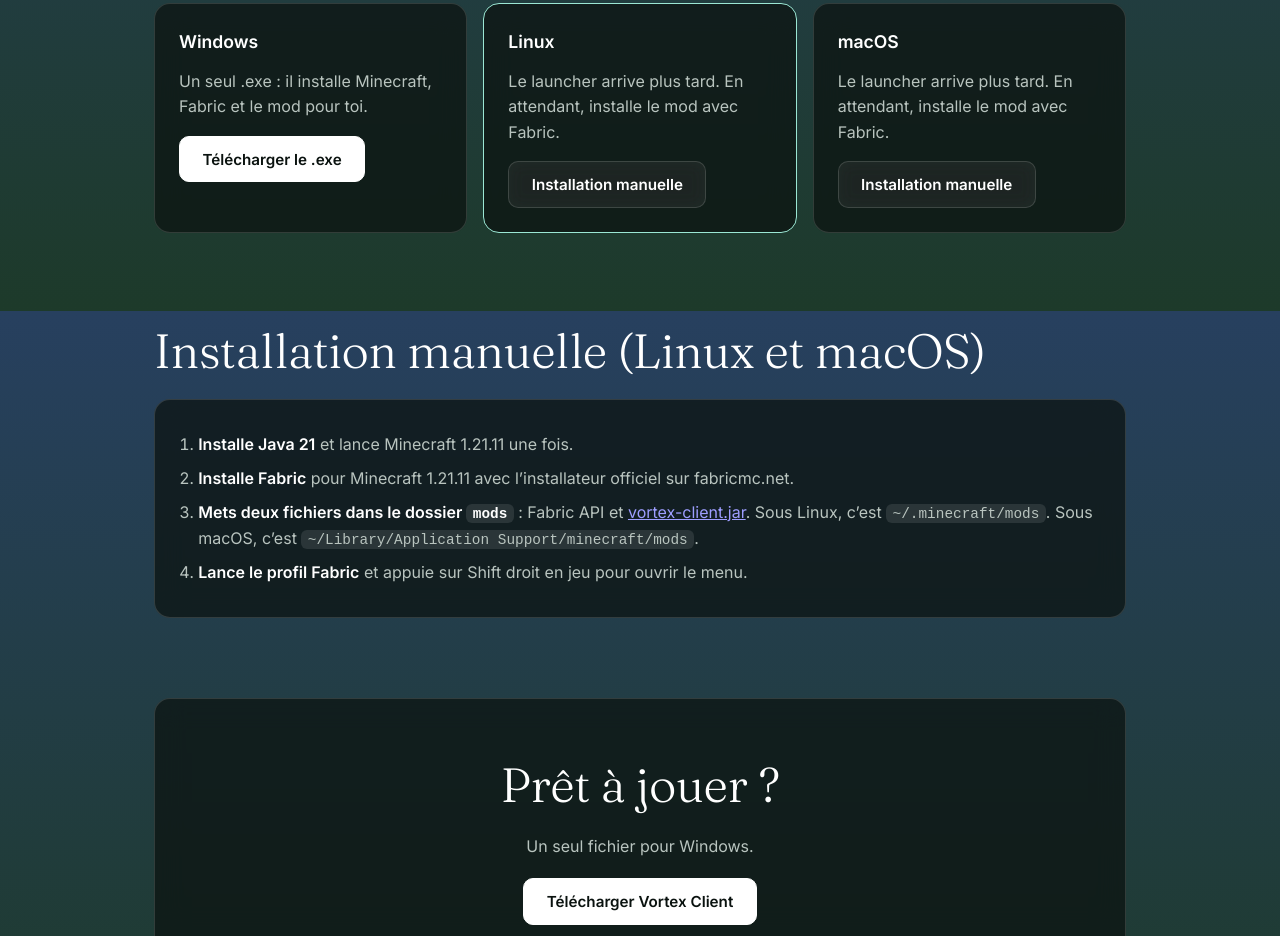
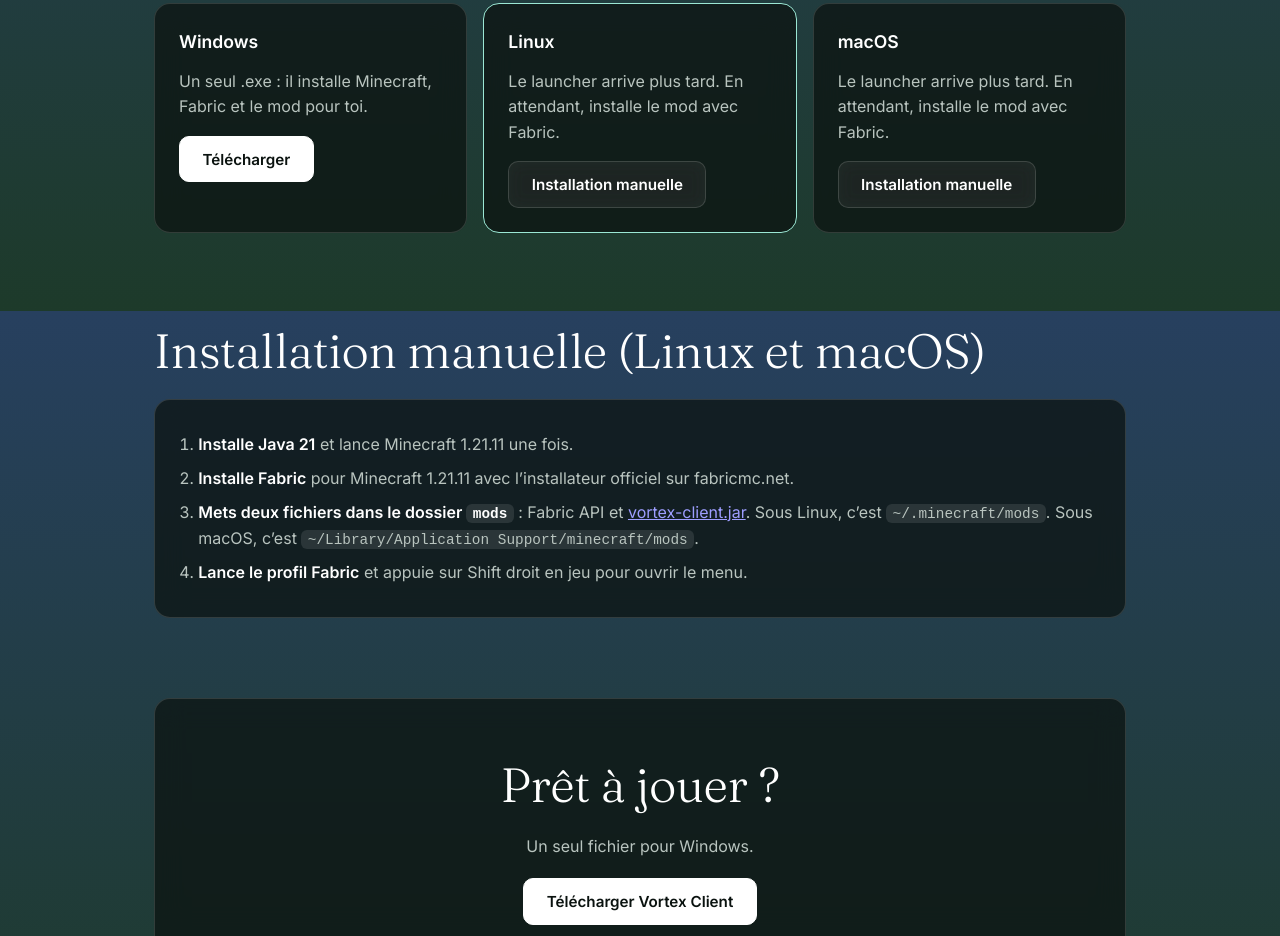
Before and after one commit to Lukas-CIEL/vortex, a plain HTML site: page index.html in a window 1280 px wide. Shown: the part 2089-3025 px from the top of the page. Drawn offline with Linux system fonts and the light colour scheme.

Commit message:
Update index.html

```diff
--- a/index.html
+++ b/index.html
@@ -114,7 +114,7 @@ footer{max-width:1100px;margin:0 auto;padding:0 5vw 3rem;font-size:.85rem;color:
     <h2>Télécharger Vortex Client</h2>
     <p class="lead">Choisis ton système. Le launcher tout-en-un existe pour Windows ; sur Linux et macOS, tu peux installer le mod à la main.</p>
     <div class="grid">
-      <div class="card os" data-os="win"><h3>Windows</h3><p>Un seul .exe : il installe Minecraft, Fabric et le mod pour toi.</p><a class="btn" href="https://github.com/Lukas-CIEL/vortex/releases/latest/download/VortexClient.exe">Télécharger le .exe</a></div>
+      <div class="card os" data-os="win"><h3>Windows</h3><p>Un seul .exe : il installe Minecraft, Fabric et le mod pour toi.</p><a class="btn" href="https://github.com/Lukas-CIEL/vortex/releases/latest">Télécharger</a></div>
       <div class="card os" data-os="linux"><h3>Linux</h3><p>Le launcher arrive plus tard. En attendant, installe le mod avec Fabric.</p><a class="btn ghost" href="#manuel">Installation manuelle</a></div>
       <div class="card os" data-os="mac"><h3>macOS</h3><p>Le launcher arrive plus tard. En attendant, installe le mod avec Fabric.</p><a class="btn ghost" href="#manuel">Installation manuelle</a></div>
     </div>
```
